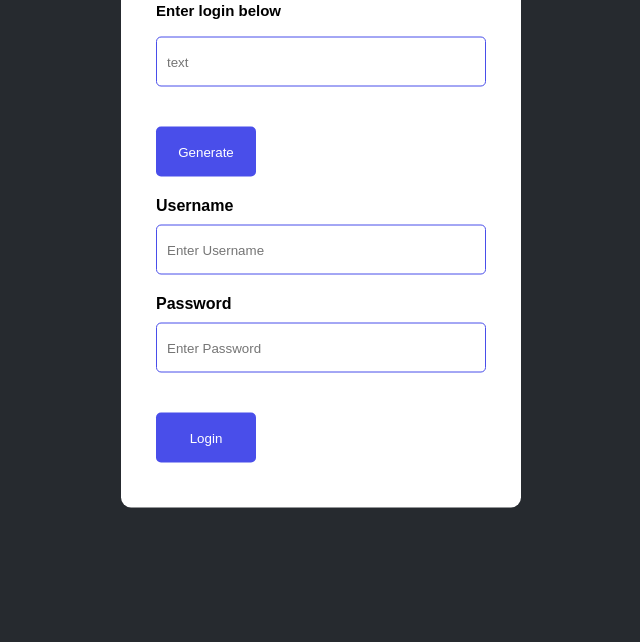
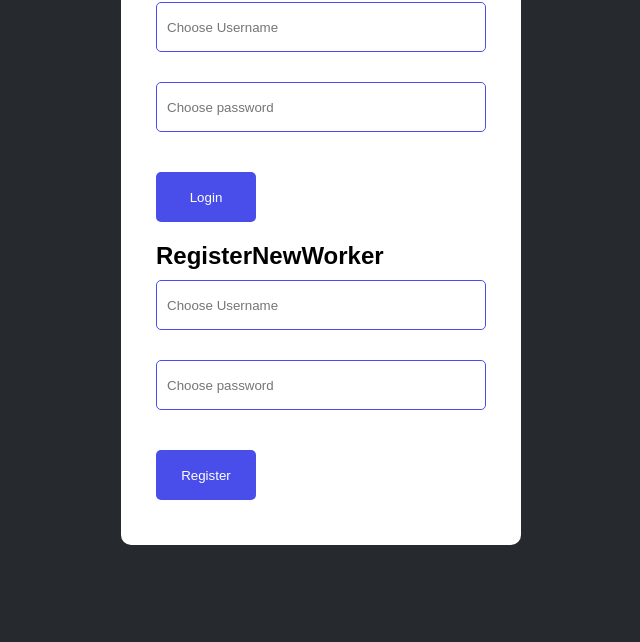
Before and after one commit to AsHansen88/Cinema_FrontEnd, a plain HTML site: page WorkerLogin.html in a window 1280 px wide. Shown: the part 158-800 px from the top of the page, without its empty margins (319-959 px from the left). Drawn offline with Linux system fonts and the light colour scheme.

Commit message:
Changes by bobby

```diff
--- a/WorkerLogin.html
+++ b/WorkerLogin.html
@@ -2,28 +2,30 @@
 <html lang="en">
 <head>
     <meta charset="UTF-8">
+    <meta http-equiv="X-UA-Compatible" content ="IE=Edge">
+    <meta name="viewport" content="Width=device.Width, Initial-scale=1.0">
+
     <title>WorkerLogin</title>
-    <link rel ="stylesheet"href="css/Login.css">
+    <link rel="stylesheet" href="css/Login.css"> </link>
 
     </head>
-
     <body>
     <div class="container">
-    <p>Enter login below</p>
-    <input type="text"placeholder="text">
-    <button>Generate</button>
+     <form>
+         <h2>WorkerLogin</h2>
+         <input class ="Input" type ="text" id="username" placeholder="Choose Username">
+         <input class ="input" type ="password" id="password" placeholder="Choose password">
+         <button class = "btn" type ="button" onclick="getInfo()" >Login</button>
+     </form>
 
-    <form method="post" action="http://localhost:8080/WorkerLogin" id="formWorker">
-        <label for="inpUsername"><b>Username</b></label>
-        <input type="text" placeholder="Enter Username" name="uname" required id="inpUsername">
+        <form>
+            <h2>RegisterNewWorker</h2>
+            <input class ="Input" type ="text" id="NewUsername" placeholder="Choose Username">
+            <input class ="input" type ="password" id="NewPassword" placeholder="Choose password">
+            <button class = "btn" type ="button" onclick="registerNewWorker()" >Register</button>
+        </form>
 
-        <label for="inpPassword"><b>Password</b></label>
-        <input type="password" placeholder="Enter Password" name="psw" required id="inpPassword">
-
-        <button type="submit">Login</button>
-
-    </form>
     </div>
+    </body>
     <script src="js/workerLogin.js"></script>
-</body>
     </html>
--- a/js/workerLogin.js
+++ b/js/workerLogin.js
@@ -1,18 +1,54 @@
 console.log("Vi er i WorkerLogin.Js");
 
-const loginForm = document.getElementById("WorkerLogin");
-const loginButton = document.getElementById("WorkerLogin-submit");
-const loginErrorMsg = document.getElementById("WorkerLogin-error-msg");
+var objPeople = [
+    {
+        username: "Bob",
+        password: "KEy"
 
-loginButton.addEventListener("click", (e) => {
-    e.preventDefault();
-    const username = loginForm.username.value;
-    const password = loginForm.password.value;
+    },
+    {
+        username: "Monkeycode",
+        password: "Keycode"
+    }
 
-    if (username === "Worker" && password === "123") {
-        alert("You have successfully logged in.");
-        location.reload();
-    } else {
-        loginErrorMsg.style.opacity = 1;
+ ]
+
+function getInfo(){
+    var username = document.getElementById('username').value
+    var password = document.getElementById('password').value
+
+    for (var i = 0 ; i < objPeople.length; i++) {
+        if (username == objPeople[i].username && password == objPeople[i].password){
+            console.log("Whuhoo you logged in")
+            //Hvis koden passer bliver du redirected til google.com
+            window.location.href = 'http://www.google.com';
+            return
+        }
     }
-})
+
+    console.log("Incorrect username or password")
+}
+
+function registerNewWorker(){
+    var RegisterUsername = document.getElementById('NewUsername').value
+    var RegisterPassword = document.getElementById('NewPassword').value
+    var NewWorker = {
+        username: RegisterUsername,
+        password: RegisterPassword
+    }
+
+    for(i = 0; i < objPeople.length; i++) {
+        if(RegisterUsername == objPeople[i]){
+
+            alert("That name is in use")
+            return
+        } else if (RegisterPassword.length < 8) {
+            alert("Password to short 8 or more charectors")
+            return
+        }
+    }
+
+    objPeople.push(NewWorker)
+    console.log(objPeople)
+    //objPeople.push(RegisterUsername, RegisterPassword)
+}
```
Lines whose indentation alone changed are shown as unchanged.
